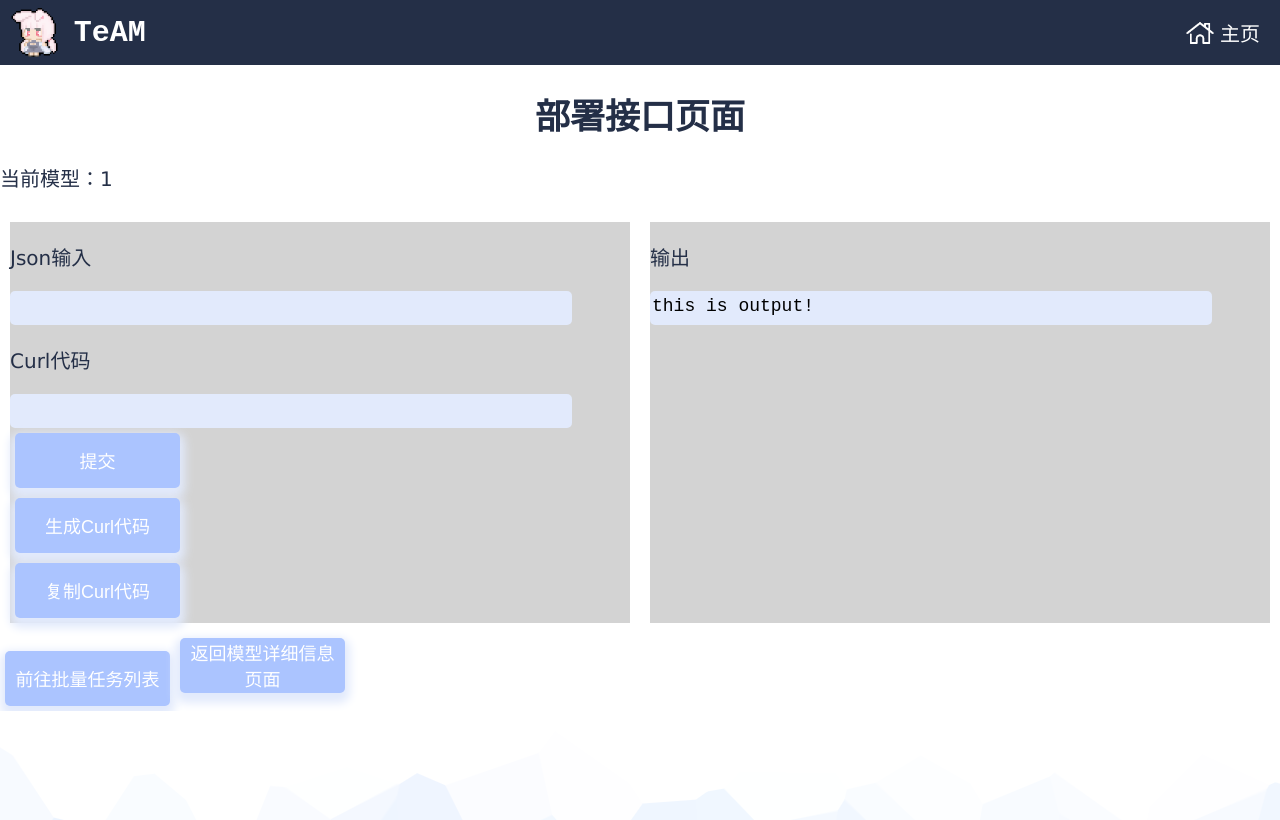
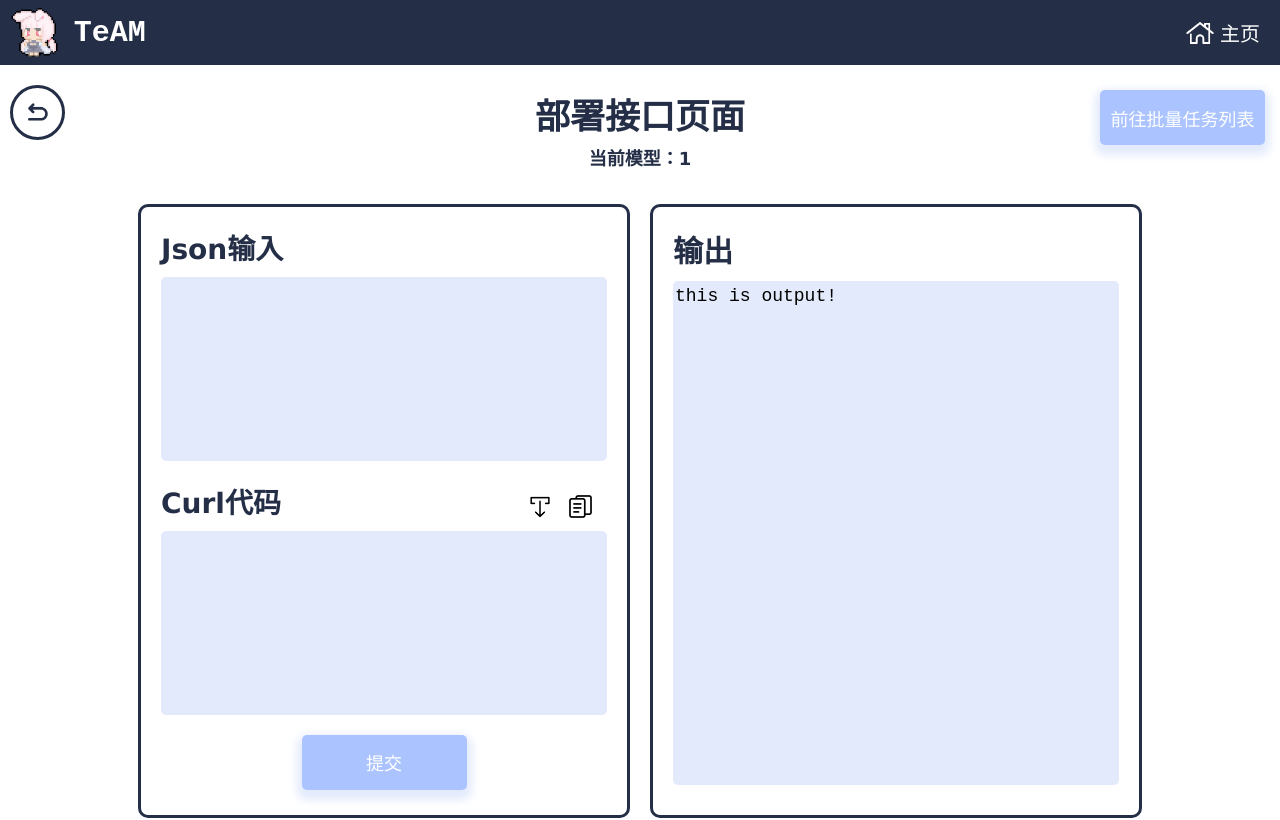
Before and after one commit to ferv3455/ML-Model-Management, a Vue app in the folder client/: page /predict/1 in a window 1280 px wide. Shown: the top 820 px of the page. Built offline with nearby package versions, Linux system fonts and the light colour scheme.

Commit message:
为之前的页面添加自适应与悬停提示

```diff
--- a/client/src/style/main.css
+++ b/client/src/style/main.css
@@ -39,12 +39,6 @@ h1 {
     font-size: 35px;
 }
 
-.alignCenter {
-    display: flex;
-    flex-direction: column;
-    align-items: center;
-}
-
 body {
     font-size: 20px;
     font-family: 'Lucida Sans', 'Lucida Sans Regular', 'Lucida Grande', 'Lucida Sans Unicode', Geneva, Verdana, sans-serif;
@@ -75,6 +69,14 @@ body {
     width: 25px;
 }
 
+.copyIcon {
+    width: 25px;
+}
+
+.generateIcon {
+    width: 26px;
+}
+
 .changeStatusIcon {
     width: 30px;
     margin: 0px;
@@ -83,3 +85,8 @@ body {
 textarea {
     resize: none;
 }
+
+.modelNow {
+    font-size: 18px;
+    margin-top: 5px;
+}
--- a/client/src/views/ModelIDView.vue
+++ b/client/src/views/ModelIDView.vue
@@ -17,7 +17,7 @@
         <div id="modelIDPageStatusBox">
           <p class="modelIDPageGetModelInfo">{{ modelStatus }}</p>
           <button @click="changeModelStatus" id="modelIDPageChangeModelStatus">
-            <img class="changeStatusIcon" src="../assets/changeStatusIcon.png" alt="changeIcon">
+            <img class="changeStatusIcon" src="../assets/changeStatusIcon.png" title="切换模型状态" alt="changeIcon">
           </button>
         </div>
         <p class="modelIDPageModelInfo">上传时间</p>
--- a/client/src/views/ModelView.vue
+++ b/client/src/views/ModelView.vue
@@ -1,5 +1,5 @@
 <template>
-  <div class="alignCenter">
+  <div id="mainPageDivBox">
     <h1 id="mainPageTitle">
       主页:模型列表页面
     </h1>
@@ -25,7 +25,6 @@
         <td>{{ formatDate(model.time) }}</td>
         <td>{{ model.status }}</td>
       </tr>
-
     </table>
     <button @click="changePageToUpload" id="mainPageUploadButton">
       <img id="mainPageUploadIcon" src="../assets/uploadIcon.png" alt="Icon">
@@ -37,6 +36,15 @@
 <script>
 import axios from 'axios';
 import getBackUrl from '../getIP';
+
+function changeMainPageDivBoxSize() {
+  const cont = document.getElementById('mainPageDivBox');
+  if (window.innerWidth <= 800) {
+    cont.style.width = `${window.innerWidth * 0.95}px`;
+  } else {
+    cont.style.width = `${window.innerWidth * 0.80}px`;
+  }
+}
 
 export default {
   data() {
@@ -56,6 +64,9 @@ export default {
     },
   },
   mounted() {
+    changeMainPageDivBoxSize();
+    window.onresize = changeMainPageDivBoxSize;
+
     axios.get(getBackUrl('/model'), {
       params: {},
     }).then((res) => {
@@ -69,8 +80,16 @@ export default {
 </script>
 
 <style>
+#mainPageDivBox {
+  display: flex;
+  flex-direction: column;
+  align-items: center;
+  margin-left: auto;
+  margin-right: auto;
+}
+
 #mainPageUploadTable {
-  min-width: 80%;
+  min-width: 100%;
   text-align: center;
   border-style: solid;
   border-color: var(--textColor);
--- a/client/src/views/PredictView.vue
+++ b/client/src/views/PredictView.vue
@@ -1,31 +1,53 @@
 <template>
-  <div>
+  <div id="predictPageDivBox">
     <h1>
       部署接口页面
+      <div class="modelNow">当前模型：{{ modelID }}</div>
     </h1>
-    <p>当前模型：{{ modelID }}</p>
     <div id="predictPageBox">
       <div class="predictPageSmallBox" id="predictPageInputBox">
-        <p class="predictPageSmallBoxTitle">Json输入</p>
+        <h2 class="predictPageSmallBoxTitle">Json输入</h2>
         <textarea v-model="jsonInput" id="predictPageJsonInput"></textarea>
-        <p class="predictPageSmallBoxTitle">Curl代码</p>
+        <div id="predictPageCurlBox">
+          <h2 class="predictPageSmallBoxTitle">Curl代码</h2>
+          <div id="predictPageCurlBoxGrow"></div>
+          <button @click="generateCurl" id="predictPageGenerateCurl">
+            <img src="../assets/generateIcon.png" title="生成curl代码" alt="generateIcon" class="generateIcon">
+          </button>
+          <button @click="copyCurl" id="predictPageCopyCurl">
+            <img src="../assets/copyIcon.png" title="复制curl代码" alt="copyIcon" class="copyIcon">
+          </button>
+        </div>
         <textarea v-model="curlInput" id="predictPageCurlInput" readonly></textarea>
-        <button @click="submit" id="predictPageSubmitButton">提交</button>
-        <button @click="generateCurl" id="predictPageGenerateCurl">生成Curl代码</button>
-        <button @click="copyCurl" id="predictPageCopyCurl">复制Curl代码</button>
+        <div id="predictPageButton">
+          <button @click="submit" id="predictPageSubmitButton">提交</button>
+        </div>
       </div>
       <div class="predictPageSmallBox" id="predictPageOutputBox">
-        <p>输出</p>
+        <h2>输出</h2>
         <textarea v-model="output" id="predictPageOutput" readonly></textarea>
       </div>
     </div>
     <button @click="goToBatchPage" id="predictPageGoToBatchPage">前往批量任务列表</button>
-    <button @click="goToModelIDPage" id="predictPageGoToModelIDPage">返回模型详细信息页面</button>
+    <button @click="goToModelIDPage" id="predictPageGoToModelIDPage" class="roundButton returnButton">
+      <img class="returnIcon" src="../assets/returnIcon.png" alt="return">
+    </button>
   </div>
 </template>
 
 <script>
 import axios from 'axios';
+
+function changePredictPageBoxDirection() {
+  const cont = document.getElementById('predictPageBox');
+  if (window.innerWidth <= 800) {
+    cont.style.width = `${window.innerWidth * 0.90}px`;
+    cont.style.flexDirection = 'column';
+  } else {
+    cont.style.width = `${window.innerWidth * 0.8}px`;
+    cont.style.flexDirection = 'row';
+  }
+}
 
 export default {
   data() {
@@ -70,24 +92,97 @@ export default {
       document.execCommand('copy');
     },
   },
+  mounted() {
+    changePredictPageBoxDirection();
+    window.onresize = changePredictPageBoxDirection;
+  },
 };
 </script>
 
 <style>
+#predictPageDivBox {
+  display: flex;
+  flex-direction: column;
+  align-items: center;
+}
+
 #predictPageBox {
   display: flex;
-  width: 100%;
 }
 
 .predictPageSmallBox {
   flex-grow: 1;
-  width: 50%;
+  width: 100%;
   margin: 10px;
-  background-color: lightgray;
+  border-style: solid;
+  border-color: var(--textColor);
+  border-radius: 10px;
+  border-width: 3px;
+  box-sizing: border-box;
+  padding: 20px;
 }
 
 #predictPageInputBox {
   display: flex;
   flex-direction: column;
 }
+
+.predictPageSmallBox h2 {
+  margin: 0px;
+  margin-bottom: 10px;
+}
+
+.predictPageSmallBoxTitle {
+  font-size: 28px;
+}
+
+#predictPageInputBox textarea {
+  width: 99%;
+  height: 180px;
+  margin-bottom: 20px;
+}
+
+#predictPageOutput {
+  width: 99%;
+  height: 500px;
+}
+
+#predictPageCopyCurl {
+  width: 25px;
+  height: 25px;
+  background-color: transparent;
+  box-shadow: none;
+  margin-right: 20px;
+  margin-top: 12px;
+}
+
+#predictPageGenerateCurl {
+  width: 26px;
+  height: 26px;
+  background-color: transparent;
+  box-shadow: none;
+  margin-top: 12px;
+  margin-right: 10px;
+}
+
+#predictPageCurlBox {
+  display: flex;
+  flex-direction: row;
+}
+
+#predictPageCurlBoxGrow {
+  flex-grow: 1;
+}
+
+#predictPageButton {
+  display: flex;
+  justify-content: center;
+  margin-top: -5px;
+}
+
+#predictPageGoToBatchPage {
+  position: absolute;
+  top: 85px;
+  right: 10px;
+}
 </style>
--- a/client/src/views/TestView.vue
+++ b/client/src/views/TestView.vue
@@ -2,7 +2,7 @@
   <div id="testPageDivBox">
     <h1>
       模型测试页面
-      <div id="testPageModelNow">当前模型：{{ modelID }}</div>
+      <div class="modelNow">当前模型：{{ modelID }}</div>
     </h1>
     <div id="testPageLeftRight">
       <div class="testPageSmallBox">
@@ -14,7 +14,7 @@
           </button>
           <div style="flex-grow: 1"></div>
           <button @dblclick="clear" id="testPageClearButton">
-            <img src="../assets/binIcon.png" alt="binIcon" class="binIcon">
+            <img src="../assets/binIcon.png" title="双击清除当前输入" alt="binIcon" class="binIcon">
           </button>
         </div>
         <div v-if="mode === 'json'">
@@ -140,11 +140,6 @@ export default {
   margin-bottom: 10px;
 }
 
-#testPageModelNow {
-  font-size: 18px;
-  margin-top: 5px;
-}
-
 #testPageDivBox {
   display: flex;
   flex-direction: column;
```
